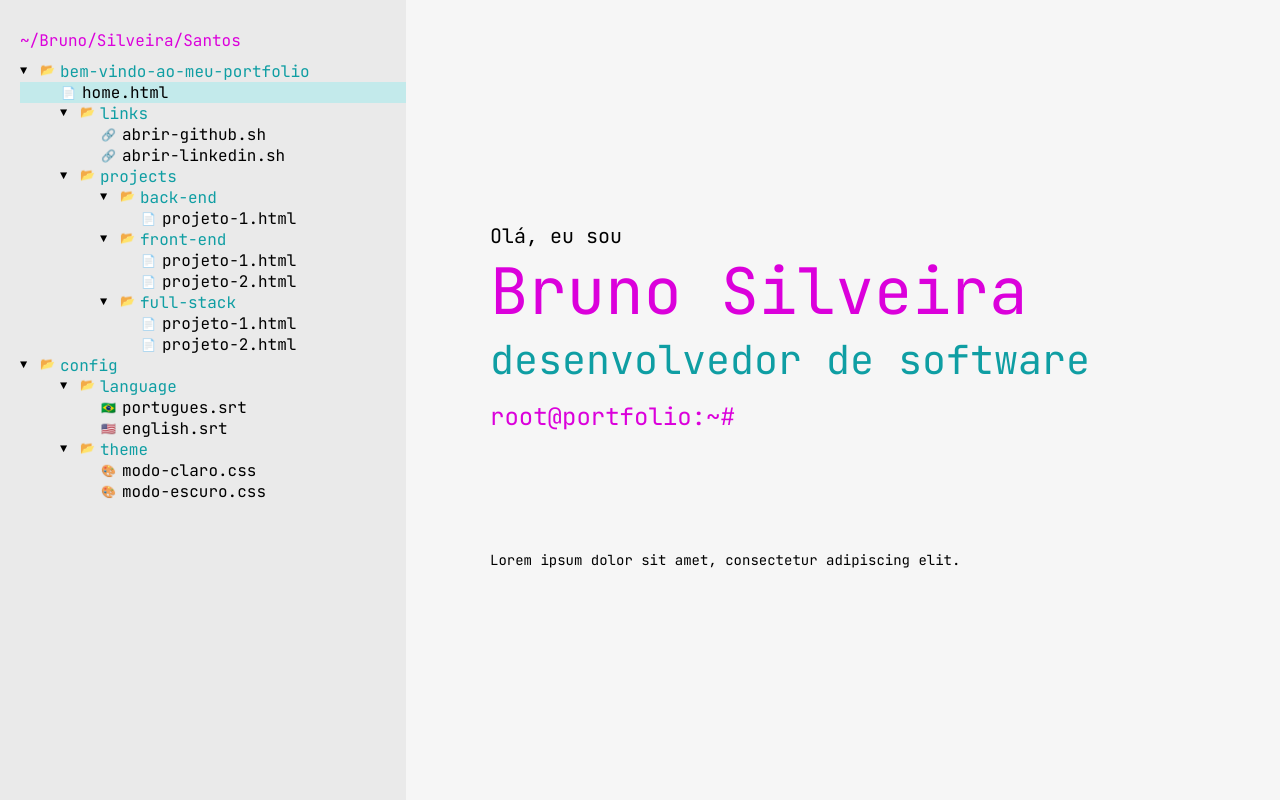
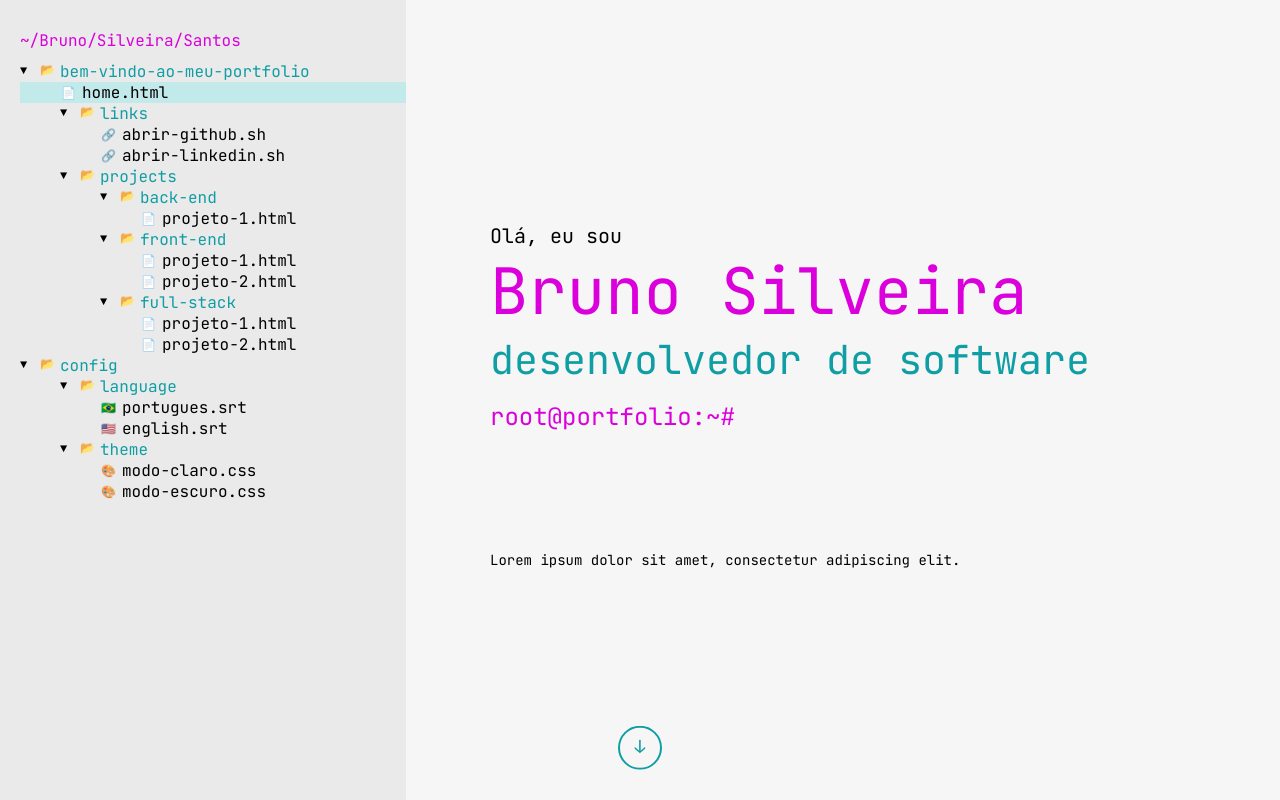
Before and after one commit to silveira42/web-portfolio, a React (Create React App) app: page / in a window 1280 px wide. Built offline with nearby package versions, Linux system fonts and the light colour scheme.

Commit message:
Home scroll indicator

```diff
--- a/src/components/mainContent/content/HomeContent.tsx
+++ b/src/components/mainContent/content/HomeContent.tsx
@@ -1,4 +1,51 @@
+import { useEffect, useState } from 'react';
+
 export default function HomeContent() {
+	const [scrollOpacity, setScrollOpacity] = useState(1);
+
+	useEffect(() => {
+		const handleScroll = () => {
+			const mainContent = document.querySelector('.main-content');
+			const scrolled = mainContent ? mainContent.scrollTop : window.scrollY;
+
+			// Fade out quickly as soon as user starts scrolling
+			// Arrow disappears completely after scrolling 100px
+			if (scrolled > 0) {
+				// const opacity = Math.max(0, 1 - (scrolled / 100));
+				setScrollOpacity(0);
+			}
+		};
+
+		const mainContent = document.querySelector('.main-content');
+
+		if (mainContent) {
+			mainContent.addEventListener('scroll', handleScroll);
+		}
+
+		// Fallback to window scroll
+		window.addEventListener('scroll', handleScroll);
+
+		return () => {
+			if (mainContent) {
+				mainContent.removeEventListener('scroll', handleScroll);
+			}
+			window.removeEventListener('scroll', handleScroll);
+		};
+	}, []);
+
+	const scrollToContent = () => {
+		const headerSection = document.querySelector('.header-section.home');
+		const mainContent = document.querySelector('.main-content');
+
+		if (headerSection && mainContent) {
+			const headerHeight = headerSection.getBoundingClientRect().height;
+			mainContent.scrollTo({
+				top: headerHeight,
+				behavior: 'smooth'
+			});
+		}
+	};
+
 	return (
 		<>
 			<div className="header-section home">
@@ -9,6 +56,15 @@ export default function HomeContent() {
 					<div className="terminal-prompt">root@portfolio:~#</div>
 				</div>
 				<div className="lorem-text">Lorem ipsum dolor sit amet, consectetur adipiscing elit.</div>
+				<div
+					className="scroll-indicator"
+					style={{ opacity: scrollOpacity }}
+					onClick={scrollToContent}
+				>
+					<div className="scroll-arrow">
+						<span>↓</span>
+					</div>
+				</div>
 			</div>
 			<div className="content-section home">
 				<div className="about-section">
--- a/src/components/mainContent/styles.css
+++ b/src/components/mainContent/styles.css
@@ -289,3 +289,59 @@
 	background-color: var(--accent-magenta);
 	color: var(--main-background);
 }
+
+/* Scroll indicator styles */
+.scroll-indicator {
+	position: absolute;
+	bottom: 30px;
+	left: 50%;
+	transform: translateX(-50%);
+	cursor: pointer;
+	transition: opacity 0.3s ease;
+	z-index: 10;
+}
+
+.scroll-arrow {
+	display: flex;
+	align-items: center;
+	justify-content: center;
+	width: 40px;
+	height: 40px;
+	border: 2px solid var(--accent-cyan);
+	border-radius: 50%;
+	background-color: transparent;
+	transition: all 0.3s ease;
+	animation: bounce 2s infinite;
+}
+
+.scroll-arrow span {
+	font-family: 'JetBrains Mono', monospace;
+	font-size: 18px;
+	color: var(--accent-cyan);
+	font-weight: bold;
+	margin-top: -2px;
+}
+
+.scroll-indicator:hover .scroll-arrow {
+	background-color: var(--tree-item-hover);
+	transform: scale(1.1);
+}
+
+@keyframes bounce {
+
+	0%,
+	20%,
+	50%,
+	80%,
+	100% {
+		transform: translateY(0);
+	}
+
+	40% {
+		transform: translateY(-8px);
+	}
+
+	60% {
+		transform: translateY(-4px);
+	}
+}
```
